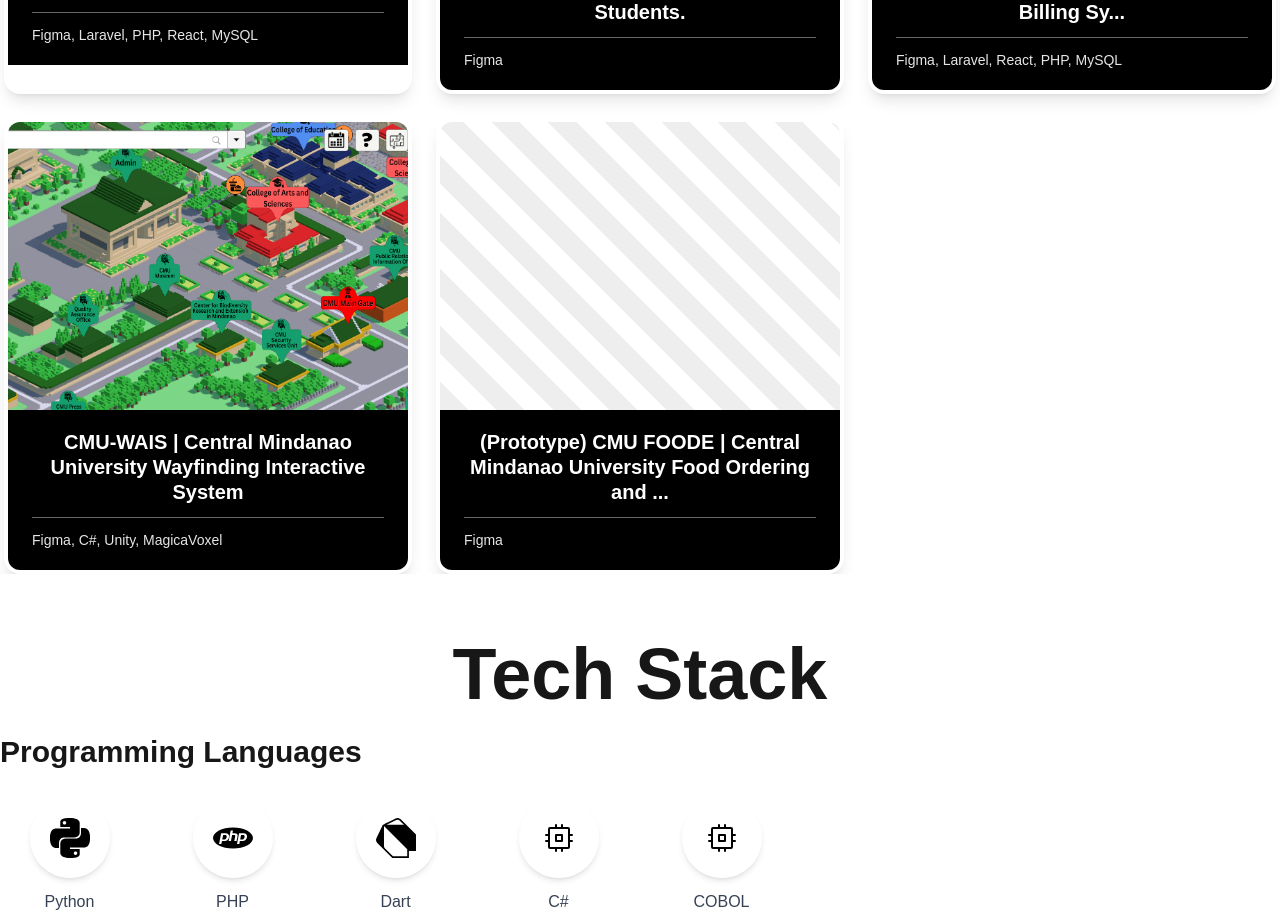
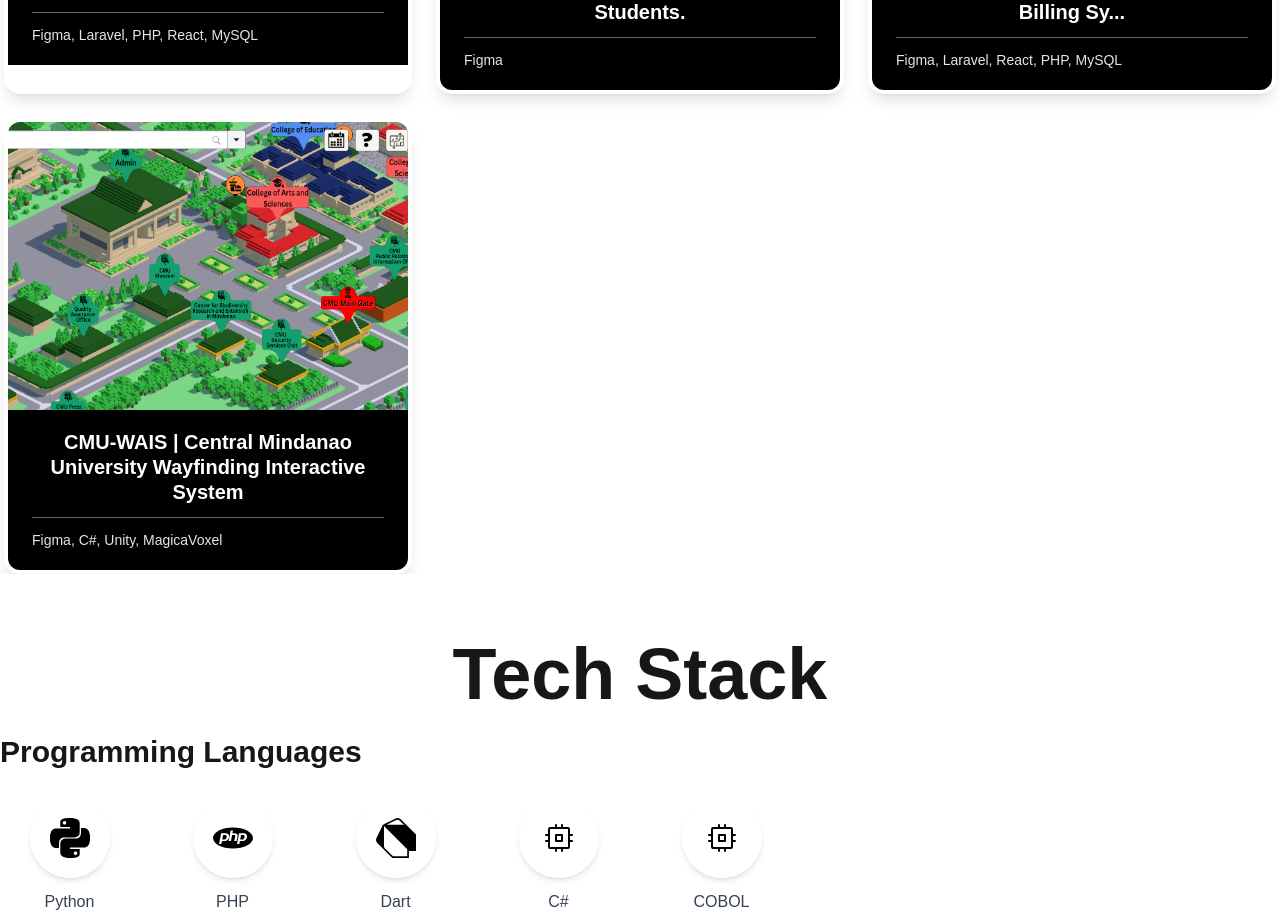
Before and after one commit to dgguayan/my-portfolio, a Next.js app: page / in a window 1280 px wide. Shown: the part 924-1839 px from the top of the page. Built offline with nearby package versions, Linux system fonts and the light colour scheme.

Commit message:
commented it cuz i lack prototype for figma showcase

```diff
--- a/app/components/ProjectsGrid.tsx
+++ b/app/components/ProjectsGrid.tsx
@@ -33,12 +33,12 @@
 			tech: "Figma, C#, Unity, MagicaVoxel",
 			image: '/images/projects/cmuwais.PNG',
 		},
-		{
-			id: 5,
-			title: "(Prototype) CMU FOODE | Central Mindanao University Food Ordering and Delivery System",
-			description: "Description",
-			tech: "Figma",
-		},
+		// {
+		// 	id: 5,
+		// 	title: "(Prototype) CMU FOODE | Central Mindanao University Food Ordering and Delivery System",
+		// 	description: "Description",
+		// 	tech: "Figma",
+		// },
 		// Adding more projects soon
 	];
 
```
